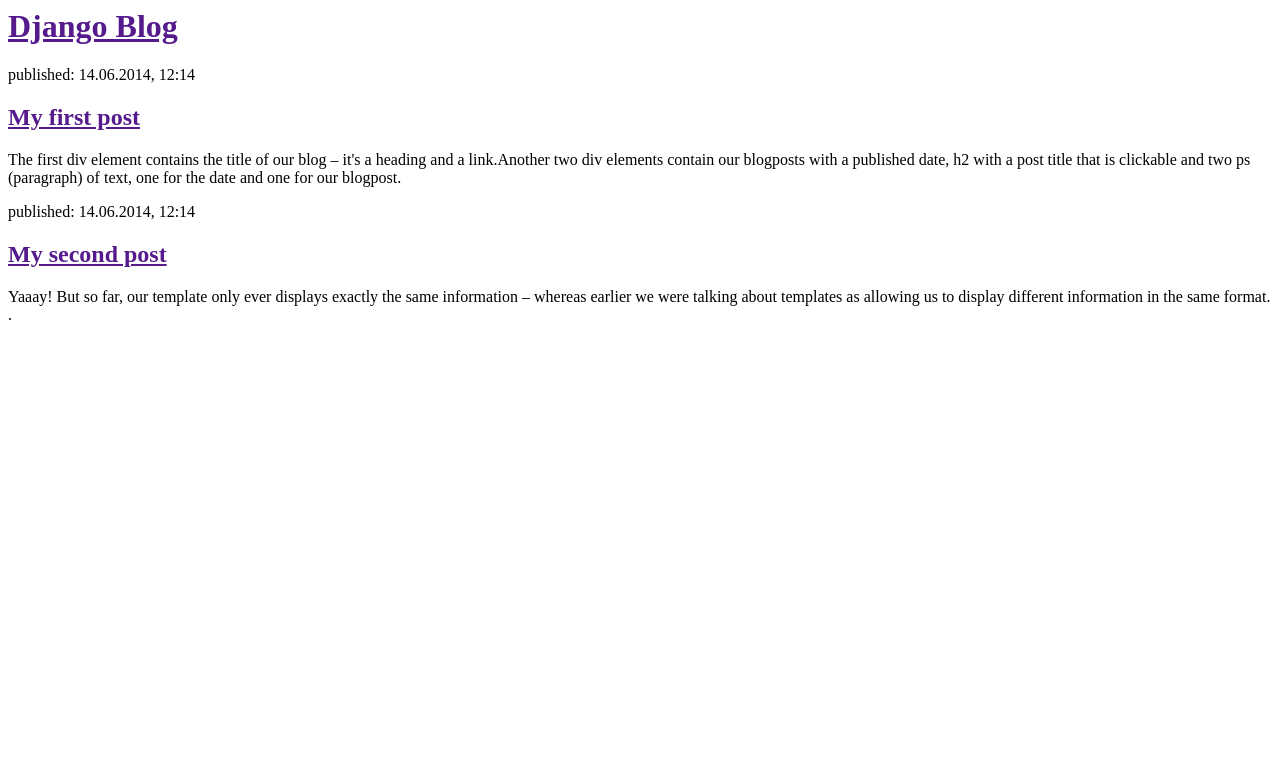
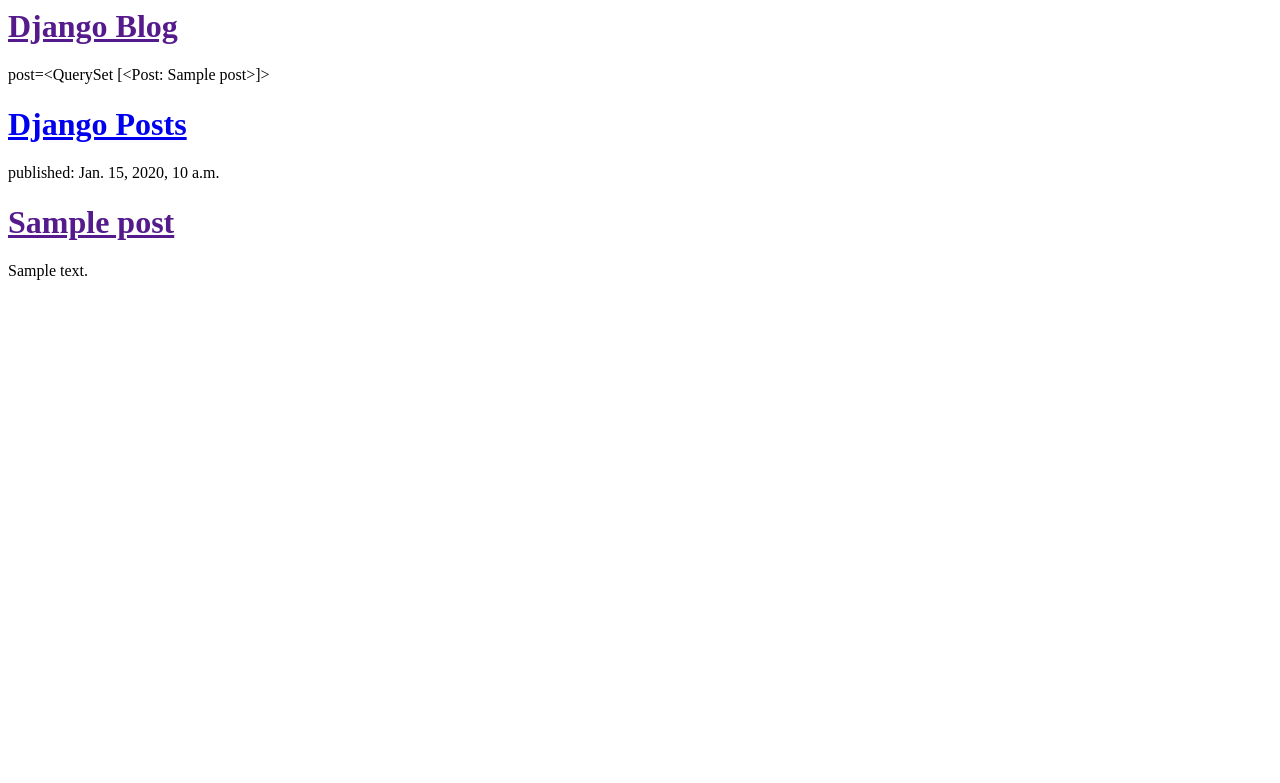
Before and after one commit to frencita03/my_first_blog, a Django app: template blog/templates/blog/post_list.html in a window 1280 px wide. Shown: the top 783 px of the page. Run offline with Django 3.2, Linux system fonts and the light colour scheme; the template is opened without the code that fills it: values that come from a table or form of the project are taken from there, others are empty; tables that the repository leaves empty hold one stand-in row (values such as "Sample post").

Commit message:
Displaying posts

```diff
--- a/blog/templates/blog/post_list.html
+++ b/blog/templates/blog/post_list.html
@@ -6,19 +6,17 @@
         <div>
             <h1><a href="">Django Blog</a></h1>
         </div>
+post={{posts}}
 
-        <div>
-            <p>published: 14.06.2014, 12:14</p>
-            <h2><a href="">My first post</a></h2>
-            <p>The first div element contains the title of our blog – it's a heading and a link.Another two div elements contain our blogposts with a published date, h2 with a post title that is clickable and two ps (paragraph) of text, one for the date and one for our blogpost.</p>
-        </div>
+    <h1><a href="/">Django  Posts</a></h1>
+</div>
 
-        <div>
-            <p>published: 14.06.2014, 12:14</p>
-            <h2><a href="">My second post</a></h2>
-            <p>Yaaay! But so far, our template only ever displays exactly the same information – whereas earlier we were talking about templates as allowing us to display different information in the same format.
-
-.</p>
-        </div>
+{% for post in posts %}
+    <div>
+        <p>published: {{ post.published_date }}</p>
+        <h1><a href="">{{ post.title }}</a></h1>
+        <p>{{ post.text|linebreaksbr }}</p>
+    </div>
+{% endfor %}
     </body>
 </html>
```
Also changed, not shown: blog/views.py (+9 -1 lines).
